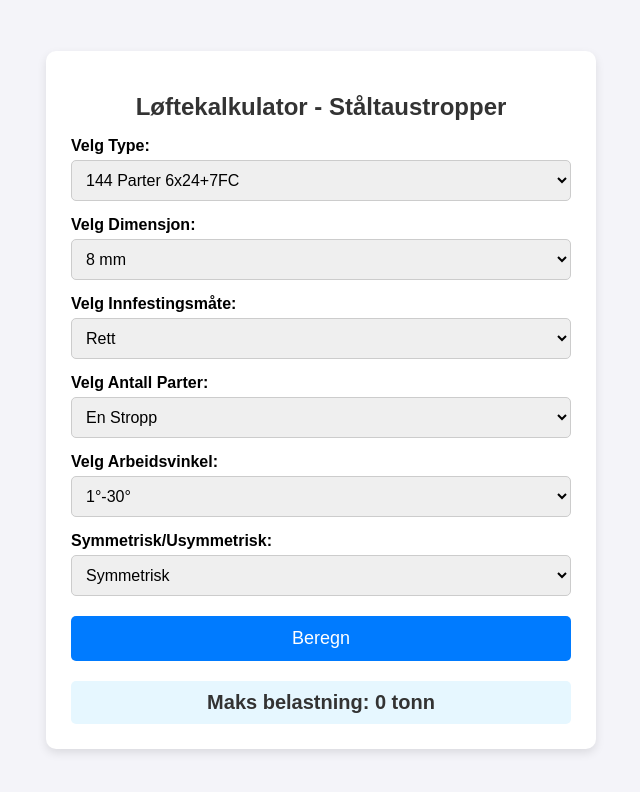
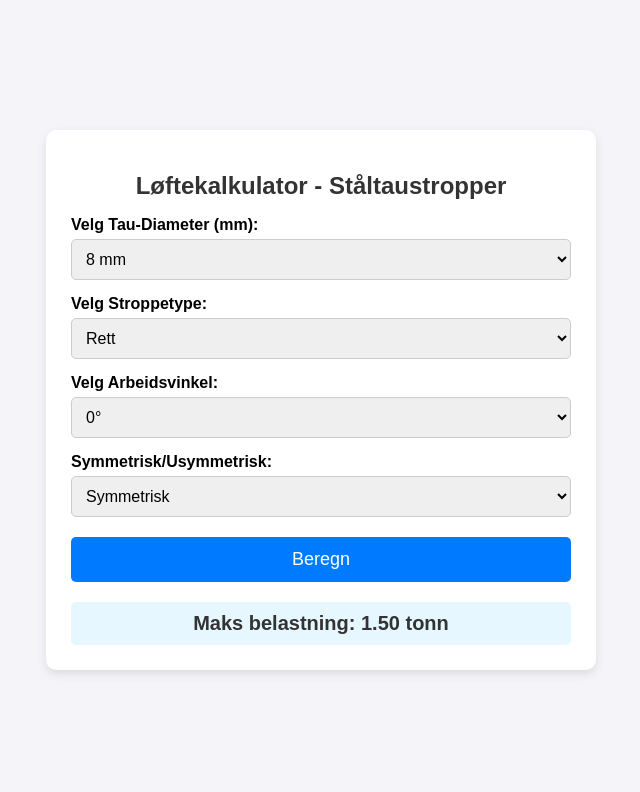
Before and after one commit to MortenUlla/staaltau, a plain HTML site: page index.html in a window 1280 px wide. Both pictures are taken after a click on the button "Beregn". Shown: the whole page, without its empty margins (319-959 px from the left). Drawn offline with Linux system fonts and the light colour scheme.

Commit message:
Update index.html

```diff
--- a/index.html
+++ b/index.html
@@ -69,13 +69,7 @@
 <body>
     <div class="calculator">
         <h1>Løftekalkulator - Ståltaustropper</h1>
-        <label for="type">Velg Type:</label>
-        <select id="type">
-            <option value="144">144 Parter 6x24+7FC</option>
-            <option value="216">216 Tråder 6x36+1FC WS</option>
-        </select>
-
-        <label for="dimension">Velg Dimensjon:</label>
+        <label for="dimension">Velg Tau-Diameter (mm):</label>
         <select id="dimension">
             <option value="8">8 mm</option>
             <option value="10">10 mm</option>
@@ -86,32 +80,21 @@
             <option value="20">20 mm</option>
             <option value="22">22 mm</option>
             <option value="24">24 mm</option>
-            <option value="26">26 mm</option>
-            <option value="28">28 mm</option>
-            <option value="30">30 mm</option>
         </select>
 
-        <label for="attachment">Velg Innfestingsmåte:</label>
+        <label for="attachment">Velg Stroppetype:</label>
         <select id="attachment">
             <option value="Rett">Rett</option>
             <option value="Snaret">Snaret</option>
-            <option value="U_Dobbel">U/Dobbel</option>
-            <option value="U_0_45">U: 0°-45°</option>
-            <option value="U_45_60">U: 45°-60°</option>
-        </select>
-
-        <label for="parts">Velg Antall Parter:</label>
-        <select id="parts">
-            <option value="1">En Stropp</option>
-            <option value="2">To Stropper</option>
-            <option value="3_4">Tre- og Fire Stropper</option>
+            <option value="Uform">U-form</option>
         </select>
 
         <label for="angle">Velg Arbeidsvinkel:</label>
         <select id="angle">
-            <option value="1.0">1°-30°</option>
-            <option value="0.8">31°-45°</option>
-            <option value="0.6">46°-60°</option>
+            <option value="1.0">0°</option>
+            <option value="0.8">1°-30°</option>
+            <option value="0.7">31°-45°</option>
+            <option value="0.5">46°-60°</option>
         </select>
 
         <label for="symmetry">Symmetrisk/Usymmetrisk:</label>
@@ -126,39 +109,39 @@
 
     <script>
         function calculate() {
-            const type = document.getElementById('type').value;
             const dimension = parseFloat(document.getElementById('dimension').value);
             const attachment = document.getElementById('attachment').value;
-            const parts = document.getElementById('parts').value;
             const angleFactor = parseFloat(document.getElementById('angle').value);
             const symmetryFactor = parseFloat(document.getElementById('symmetry').value);
 
-            // WLL (Working Load Limit) i tonn for hver kombinasjon av type og dimensjon
+            // WLL (Working Load Limit) i tonn for hver tau-diameter
             const wllTable = {
-                '144': {
-                    8: 0.56,
-                    10: 0.87,
-                    12: 1.25,
-                    14: 1.70,
-                    16: 2.20,
-                    18: 2.80,
-                    20: 3.50,
-                    22: 4.30,
-                    24: 5.00,
-                    26: 6.00,
-                    28: 7.00,
-                    30: 8.00
-                },
-                '216': {
-                    8: 0.63,
-                    10: 1.00,
-                    12: 1.40,
-                    14: 2.00,
-                    16: 2.50,
-                    18: 3.20,
-                    20: 4.00,
-                    22: 5.00,
-                    24: 6.00,
-                    26: 7.00,
-                    28: 8
-::contentReference[oaicite:1]{index=1}
+                8: 1.5,
+                10: 2.5,
+                12: 3.5,
+                14: 4.5,
+                16: 6.0,
+                18: 7.5,
+                20: 9.0,
+                22: 11.0,
+                24: 13.0
+            };
+
+            let baseLoad = wllTable[dimension] || 0;
+
+            // Justering basert på stroppetype
+            const attachmentFactors = {
+                "Rett": 1.0,
+                "Snaret": 0.8,
+                "Uform": 2.0
+            };
+
+            let attachmentFactor = attachmentFactors[attachment] || 1.0;
+
+            let maxLoad = baseLoad * attachmentFactor * angleFactor * symmetryFactor;
+
+            document.getElementById('maxLoad').innerText = maxLoad.toFixed(2);
+        }
+    </script>
+</body>
+</html>
```
